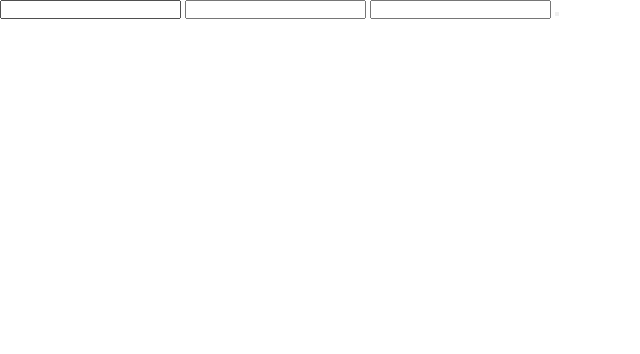
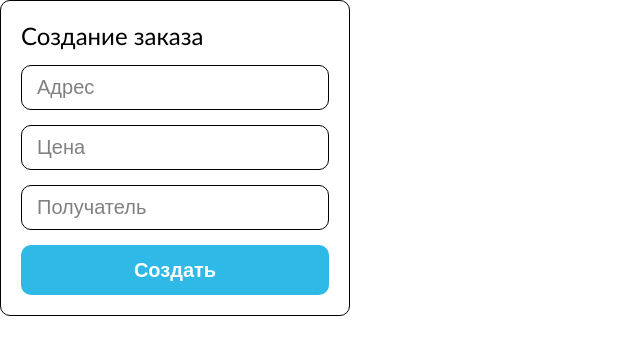
Before and after one commit to Natsaiev/MSG, a plain HTML site: page index.html in a window 1280 px wide. Shown: the whole page, without its empty margins (0-640 px from the left). Drawn offline with nearby package versions, Linux system fonts and the light colour scheme.

Commit message:
Стилизовал форму и инпуты

```diff
--- a/index.html
+++ b/index.html
@@ -6,12 +6,18 @@
     <meta name="viewport" content="width=device-width, initial-scale=1.0" />
     <title>MSG</title>
     <link rel="stylesheet" href="styles/style.css" />
+    <link
+      rel="stylesheet"
+      href="https://fonts.googleapis.com/css2?family=Material+Symbols+Rounded:opsz,wght,FILL,GRAD@24,400,0,0"
+    />
   </head>
   <body>
-    <form><input type="text" name=""/>
-      <input type="number" name="" />
-      <input type="text" name="" />
-      <button></button>
+    <form>
+      <h2>Создание заказа</h2>
+      <input type="text" name="address" placeholder="Адрес" />
+      <input type="number" name="price" placeholder="Цена" />
+      <input type="text" name="receiver" placeholder="Получатель" />
+      <button>Создать</button>
     </form>
   </body>
   <script src="scripts/index.js"></script>
--- a/styles/style.scss
+++ b/styles/style.scss
@@ -1 +1,48 @@
 @import "reset";
+
+form{
+  display: flex;
+  flex-direction: column;
+  gap: 15px;
+  max-width: 350px;
+  border: 1px solid black;
+  border-radius: 10px;
+  padding: 20px;
+}
+
+h2{
+  font-weight: 400;
+  font-family:'Gill Sans', 'Gill Sans MT', Calibri, 'Trebuchet MS', sans-serif;
+}
+
+
+input{
+  height: 45px;
+  border-radius: 10px;
+  border: 1px solid black;
+  padding-left: 15px;
+  font-size: 20px;
+}
+
+input:focus{
+  box-shadow: 0 0 15px rgba(0, 0, 0, 0.6);
+  outline: none;
+}
+
+input::placeholder{
+  color: gray;
+  font-size: 20px;
+}
+
+
+
+button{
+  height: 50px;
+  background-color: #2EB9E7;
+  border-radius: 10px;
+  border: none;
+  cursor: pointer;
+  font-size: 20px;
+  font-weight: 600;
+  color: white;
+}
```
Also changed, not shown: styles/style.css, 1 other file.
